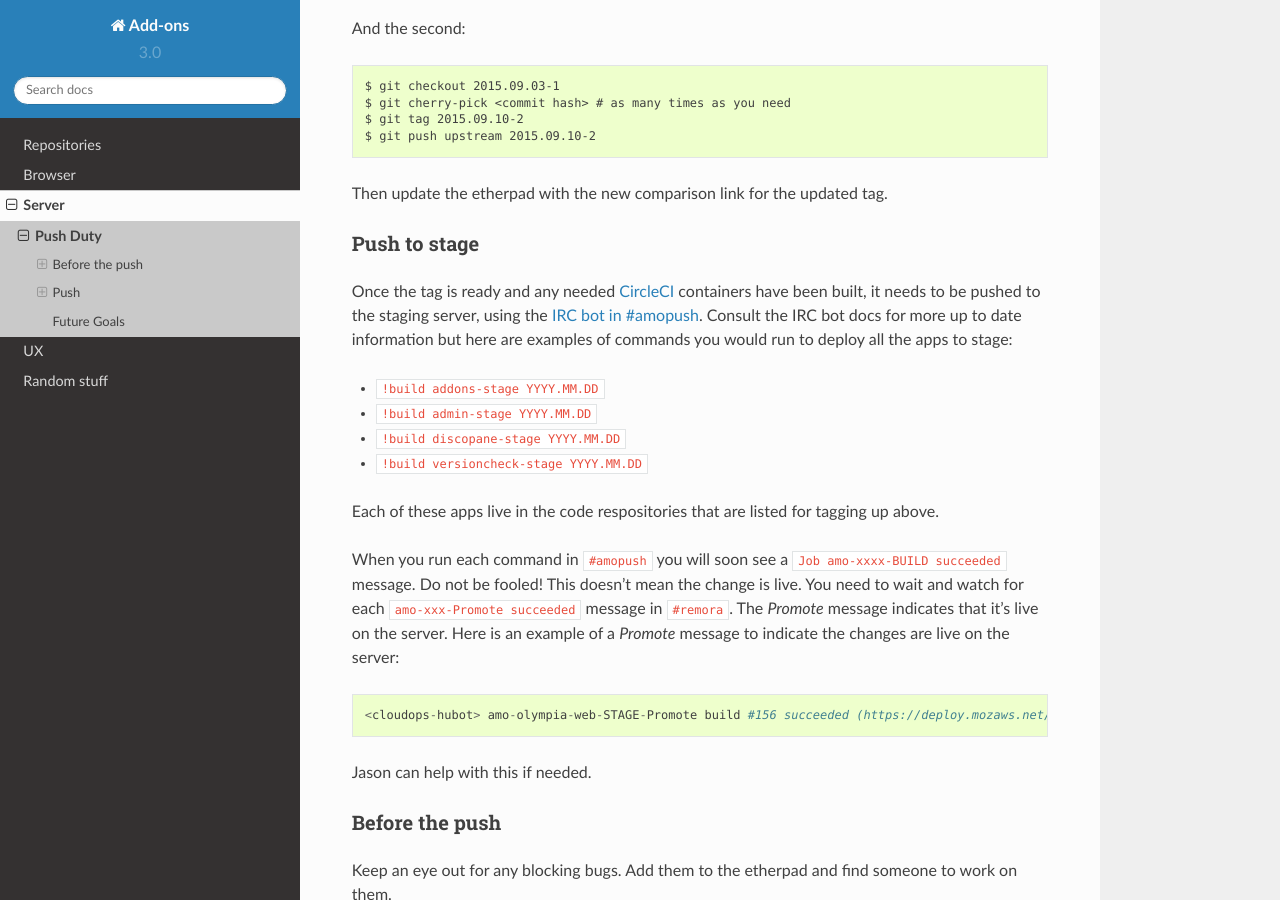
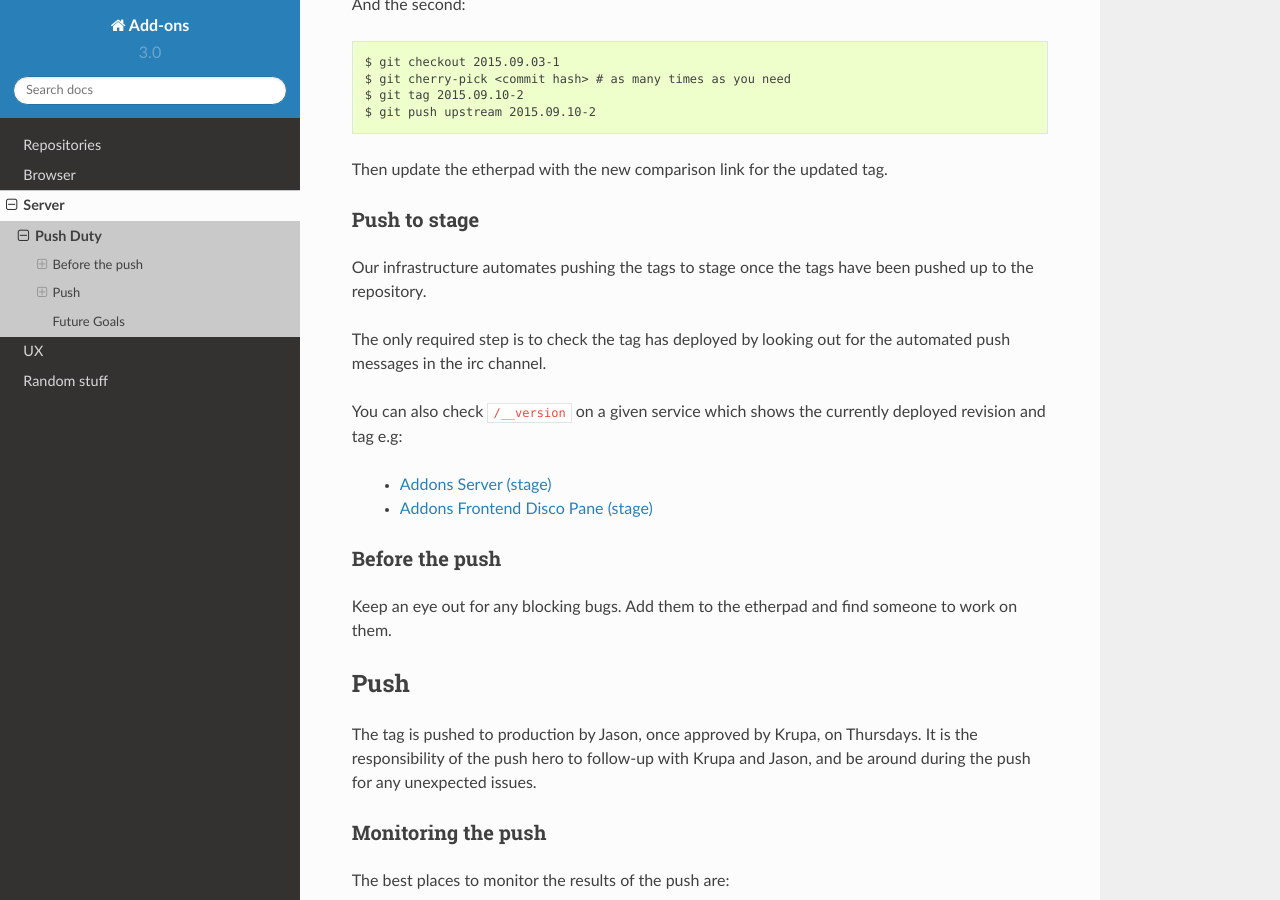
Before and after one commit to mozilla/addons, a Sphinx documentation site: the page built from docs/server/push-duty.rst, in a window 1280 px wide and 900 px high, scrolled down 2850 px. Built offline with Sphinx 7.4.7 and the Read the Docs theme 2.0.0, drawn with Linux system fonts in a browser that asks for light colours.

Commit message:
Remove mstriemer and update staging push documentation

```diff
--- a/docs/server/push-duty.rst
+++ b/docs/server/push-duty.rst
@@ -134,32 +133,17 @@ Then update the etherpad with the new comparison link for the updated tag.
 Push to stage
 +++++++++++++
 
-Once the tag is ready and any needed
-`CircleCI`_ containers have been built, it
-needs to be pushed to the staging server, using the `IRC bot in #amopush
-<https://mana.mozilla.org/wiki/display/SVCOPS/AMO+Dev+Resources#AMODevResources-DeployingwithJenkinsBot>`_.
-Consult the IRC bot docs for more up to date information but here are examples
-of commands you would run to deploy all the apps to stage:
+Our infrastructure automates pushing the tags to stage once the tags have
+been pushed up to the repository.
 
-* ``!build addons-stage YYYY.MM.DD``
-* ``!build admin-stage YYYY.MM.DD``
-* ``!build discopane-stage YYYY.MM.DD``
-* ``!build versioncheck-stage YYYY.MM.DD``
+The only required step is to check the tag has deployed by looking out for
+the automated push messages in the irc channel.
 
-Each of these apps live in the code respositories that are listed for tagging up
-above.
+You can also check ``/__version`` on a given service which shows the currently
+deployed revision and tag e.g:
 
-When you run each command in ``#amopush`` you will soon see a
-``Job amo-xxxx-BUILD succeeded``
-message. Do not be fooled! This doesn't mean the change is live. You need to
-wait and watch for each ``amo-xxx-Promote succeeded`` message in ``#remora``.
-The *Promote* message indicates that it's live on the server.
-Here is an example of a *Promote* message to indicate the changes are live
-on the server::
-
-    <cloudops-hubot> amo-olympia-web-STAGE-Promote build #156 succeeded (https://deploy.mozaws.net/job/amo-olympia-web-STAGE-Promote/156/)
-
-Jason can help with this if needed.
+ * `Addons Server (stage) <https://addons.allizom.org/__version__>`_
+ * `Addons Frontend Disco Pane (stage) <https://discovery.addons.allizom.org/__version__>`_
 
 Before the push
 +++++++++++++++
```
Also changed, not shown: other parts of docs/server/push-duty.rst (+0 -1 lines).
